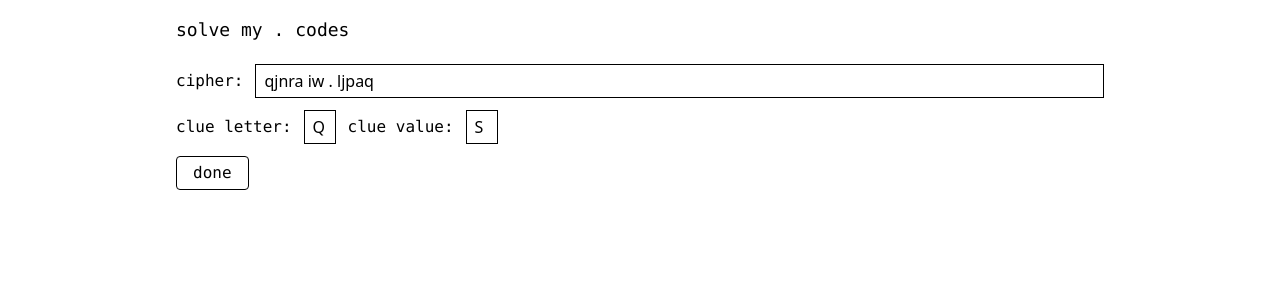
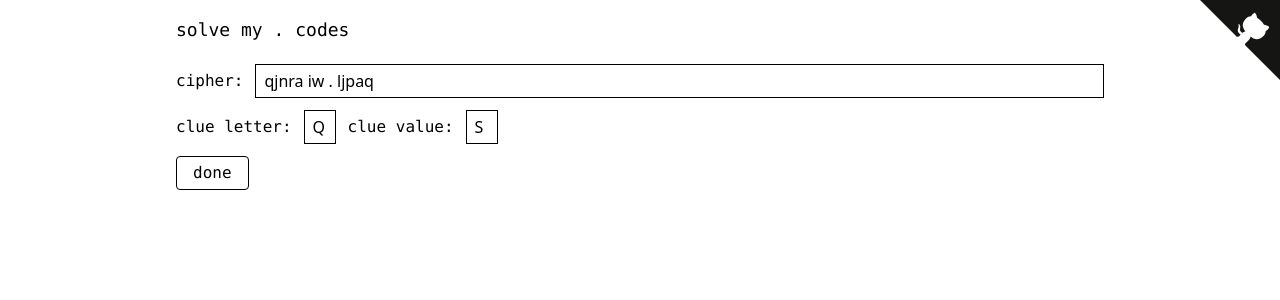
Before and after one commit to jamiehale/solvemy.codes, a React (Vite) app: page / in a window 1280 px wide. Shown: the top 300 px of the page. Built offline with nearby package versions, Linux system fonts and the light colour scheme.

Commit message:
Add github link

```diff
--- a/src/components/App.tsx
+++ b/src/components/App.tsx
@@ -6,6 +6,7 @@
 import { GameSetup } from './GameSetup';
 import { IfElse } from './IfElse';
 import { useLocalStorage } from '../hooks/local-storage';
+import GitHubLink from './GitHubLink';
 
 const thePuzzle: Puzzle = {
   cipher: `qjnra iw . ljpaq`,
@@ -28,6 +29,11 @@
 
   return (
     <div className='md:max-w-5xl mx-auto px-4 sm:px-6 lg:px-8'>
+      <GitHubLink
+        href="https://github.com/jamiehale/solvemy.codes"
+        target="_new"
+      />
+
       <Stack className='p-4 gap-5'>
         <h1 className='font-mono text-lg'>solve my . codes</h1>
         <IfElse condition={editing} renderIf={() => (
--- /dev/null
+++ b/src/components/GitHubLink.tsx
@@ -0,0 +1,56 @@
+import React from "react";
+
+interface GitHubLinkProps extends React.AnchorHTMLAttributes<HTMLAnchorElement> { }
+
+export const GitHubLink: React.FC<GitHubLinkProps> = (props) => (
+  <>
+    <style>{`
+      .github-corner .octo-arm {
+        transform-origin: 130px 106px;
+      }
+      .github-corner:hover .octo-arm {
+        animation: octocat-wave 560ms ease-in-out;
+      }
+      @keyframes octocat-wave {
+        0%, 100% { transform: rotate(0); }
+        20%, 60% { transform: rotate(-25deg); }
+        40%, 80% { transform: rotate(10deg); }
+      }
+      @media (max-width: 500px) {
+        .github-corner:hover .octo-arm {
+          animation: none;
+        }
+        .github-corner .octo-arm {
+          animation: octocat-wave 560ms ease-in-out;
+        }
+      }
+    `}</style>
+    <a
+      {...props}
+      aria-label="View source on GitHub"
+      className={`absolute top-0 right-0 github-corner ${props.className ?? ""}`}
+    >
+      <svg
+        width="80"
+        height="80"
+        viewBox="0 0 250 250"
+        aria-hidden="true"
+        className="absolute top-0 right-0 border-0 fill-[#151513] text-white"
+      >
+        <path d="M0,0 L115,115 L130,115 L142,142 L250,250 L250,0 Z" />
+        <path
+          d="M128.3,109.0 C113.8,99.7 119.0,89.6 119.0,89.6 C122.0,82.7 120.5,78.6 120.5,78.6 C119.2,72.0 123.4,76.3 123.4,76.3 C127.3,80.9 125.5,87.3 125.5,87.3 C122.9,97.6 130.6,101.9 134.4,103.2"
+          fill="currentColor"
+          className="octo-arm"
+        />
+        <path
+          d="M115.0,115.0 C114.9,115.1 118.7,116.5 119.8,115.4 L133.7,101.6 C136.9,99.2 139.9,98.4 142.2,98.6 C133.8,88.0 127.5,74.4 143.8,58.0 C148.5,53.4 154.0,51.2 159.7,51.0 C160.3,49.4 163.2,43.6 171.4,40.1 C171.4,40.1 176.1,42.5 178.8,56.2 C183.1,58.6 187.2,61.8 190.9,65.4 C194.5,69.0 197.7,73.2 200.1,77.6 C213.8,80.2 216.3,84.9 216.3,84.9 C212.7,93.1 206.9,96.0 205.4,96.6 C205.1,102.4 203.0,107.8 198.3,112.5 C181.9,128.9 168.3,122.5 157.7,114.1 C157.9,116.9 156.7,120.9 152.7,124.9 L141.0,136.5 C139.8,137.7 141.6,141.9 141.8,141.8 Z"
+          fill="currentColor"
+          className="octo-body"
+        />
+      </svg>
+    </a >
+  </ >
+);
+
+export default GitHubLink;
```
